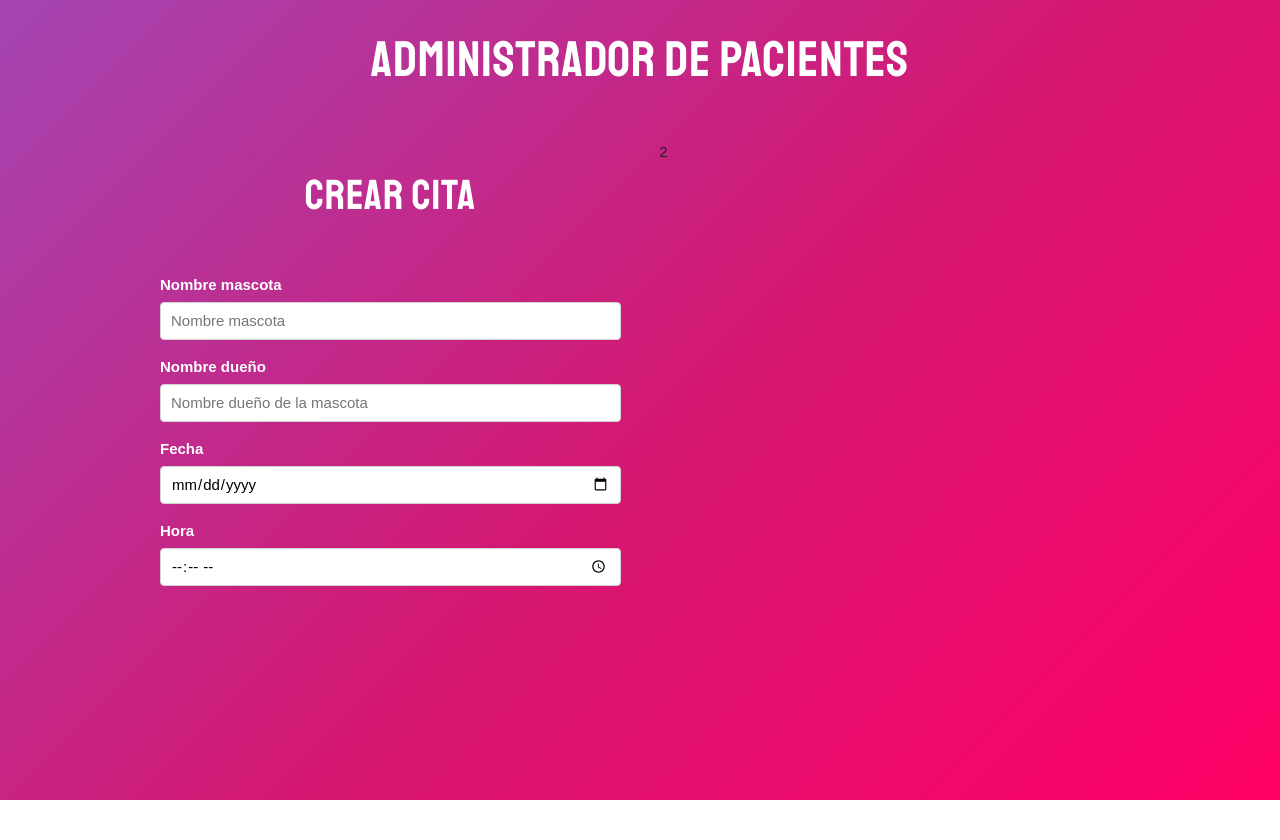
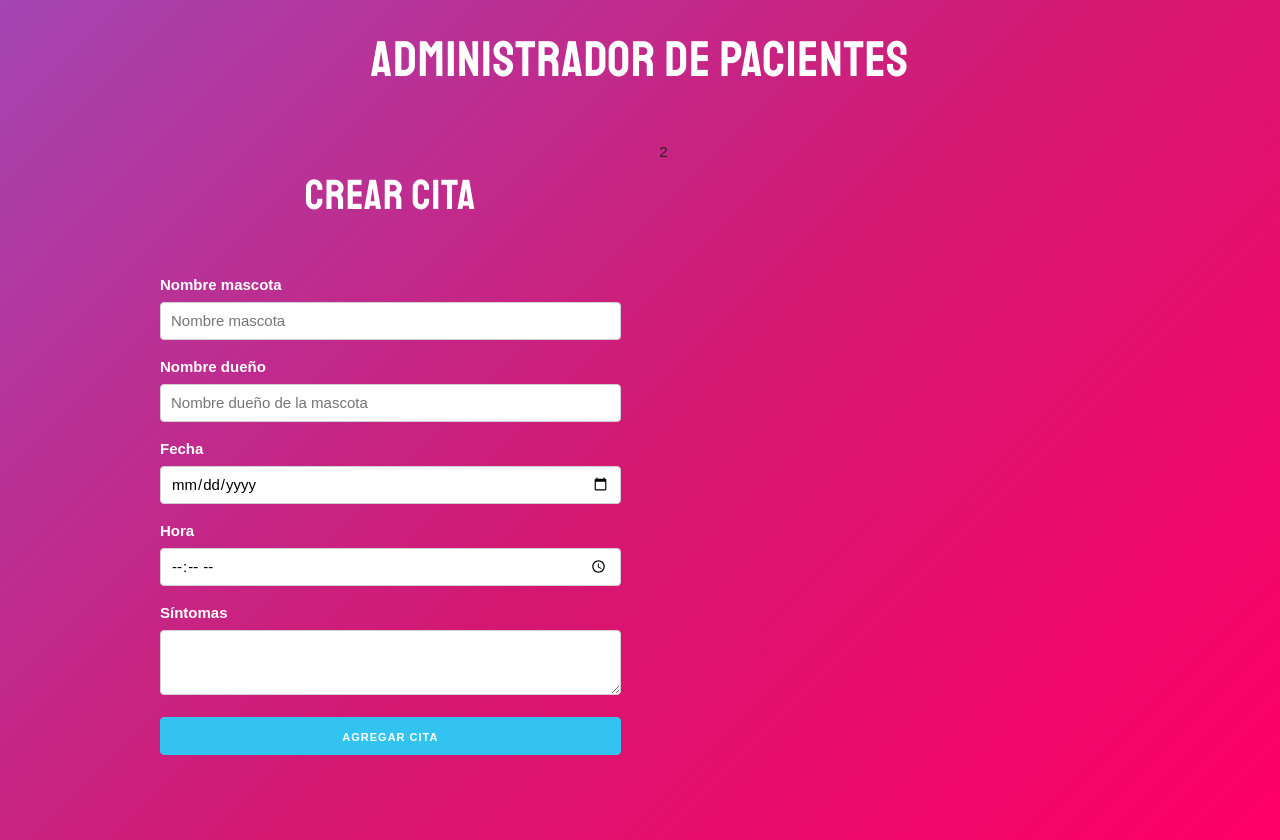
Before and after one commit to Kevinalvardo777/administrador-de-pacientes, a React (Create React App) app: page / in a window 1280 px wide. Before the commit the page ends 800 px from the top, so only its background shows below. Built offline with nearby package versions, Linux system fonts and the light colour scheme.

Commit message:
uso del useState para pasar informacion desde forumularios

```diff
--- a/src/components/Formulario.js
+++ b/src/components/Formulario.js
@@ -1,6 +1,21 @@
-import React, {Fragment} from 'react';
+import React, {Fragment, useState} from 'react';
 
 const Formulario = () => {
+
+    //Crear el state de citas
+    const [cita, actualizarCita] = useState({
+        mascota: '',
+        propietario : '',
+        fecha : '',
+        hora : '',
+        sintomas : ''
+    });
+
+    //Funcion que se ejecuta cada que un usuario escribe un post
+    const actualizarState = () =>{
+        console.log('escribiendo...');
+    }
+
     return (
     <Fragment>
         <h2>Crear cita</h2>
@@ -11,6 +26,7 @@ const Formulario = () => {
                 name="mascota"
                 className="u-full-width"
                 placeholder="Nombre mascota"
+                onChange={actualizarState}
             ></input>
 
             <label>Nombre dueño</label>
@@ -19,6 +35,8 @@ const Formulario = () => {
                 name="propietario"
                 className="u-full-width"
                 placeholder="Nombre dueño de la mascota"
+                onChange={actualizarState}
+
             ></input>
 
             <label>Fecha</label>
@@ -26,6 +44,8 @@ const Formulario = () => {
                 type="date"
                 name="fecha"
                 className="u-full-width"
+                onChange={actualizarState}
+
             ></input>
 
 
@@ -34,9 +54,23 @@ const Formulario = () => {
                 type="time"
                 name="hora"
                 className="u-full-width"
+                onChange={actualizarState}
+
             >
             </input>
 
+            <label>Síntomas</label>
+            <textarea
+                className="u-full-width"
+                name="sintomas"
+                onChange={actualizarState}
+
+            ></textarea>
+
+            <button
+                type="submit"
+                className="u-full-width button-primary"
+            >Agregar Cita</button>
 
         </form>
     </Fragment>
```
